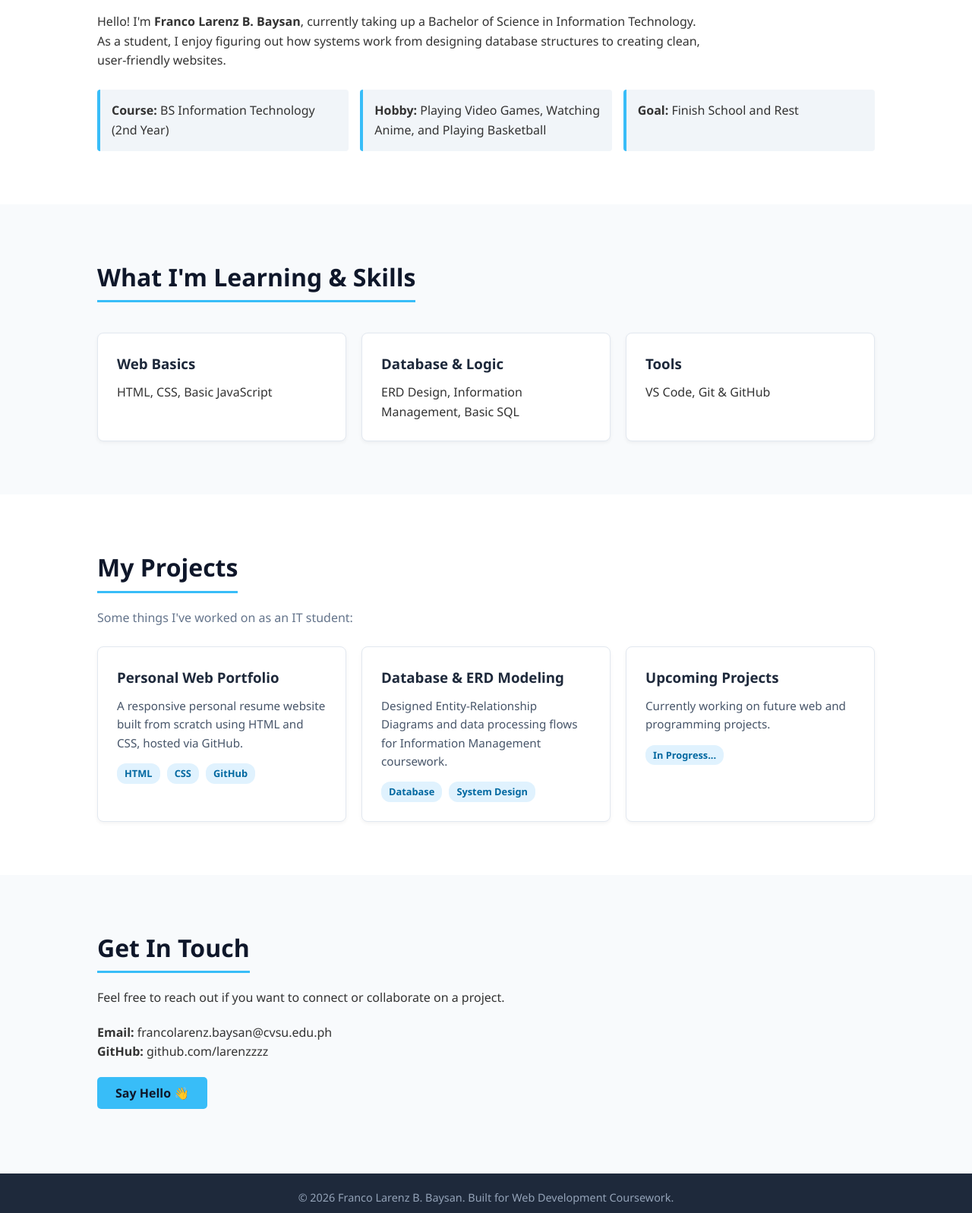
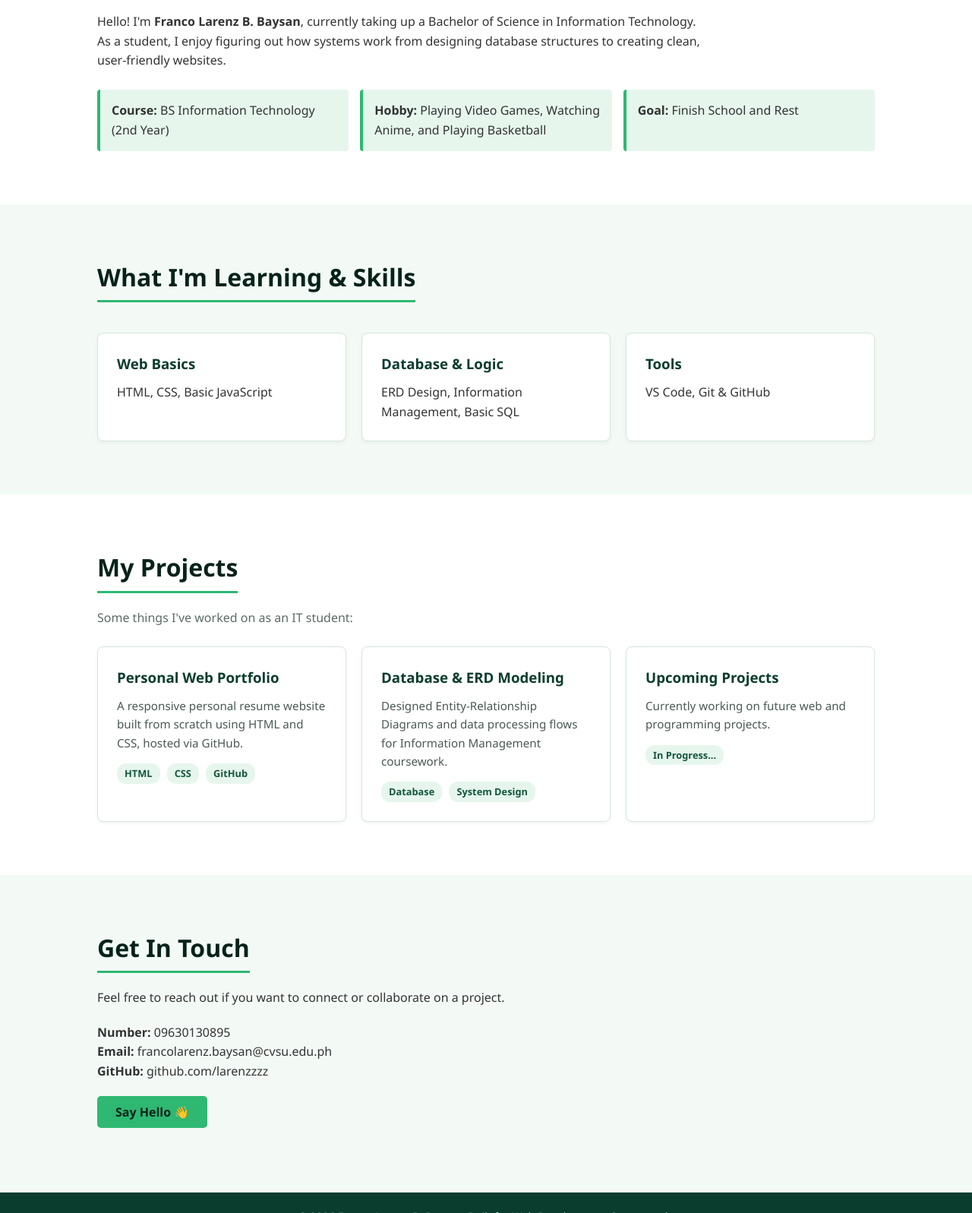
Before and after one commit to larenzzzz/BAYSAN_PORTFOLIO, a plain HTML site: page index.html in a window 1280 px wide. Shown: the part 663-2260 px from the top of the page at 76% size. Drawn offline with Linux system fonts and the light colour scheme; a script that the page names is missing.

Commit message:
added <p><strong>Number:</strong> 09630130895</p>

```diff
--- a/index.html
+++ b/index.html
@@ -102,6 +102,7 @@
         <h2>Get In Touch</h2>
         <p>Feel free to reach out if you want to connect or collaborate on a project.</p>
         <div class="contact-info">
+            <p><strong>Number:</strong> 09630130895</p>
             <p><strong>Email:</strong> francolarenz.baysan@cvsu.edu.ph</p>
             <p><strong>GitHub:</strong> github.com/larenzzzz</p>
         </div>
--- a/style.css
+++ b/style.css
@@ -21,7 +21,7 @@ body {
     justify-content: space-between;
     align-items: center;
     padding: 15px 10%;
-    background-color: #1e293b;
+    background-color: #0b3d2e;
     color: white;
     position: sticky;
     top: 0;
@@ -31,7 +31,7 @@ body {
 .logo {
     font-size: 1.3rem;
     font-weight: bold;
-    color: #38bdf8;
+    color: #2eb872;
 }
 
 .nav-links {
@@ -48,19 +48,19 @@ body {
 }
 
 .nav-links a:hover {
-    color: #38bdf8;
+    color: #2eb872;
 }
 
 /* Hero Section */
 .hero {
-    background-color: #0f172a;
+    background-color: #06231a;
     color: white;
     padding: 100px 10%;
     text-align: left;
 }
 
 .greeting {
-    color: #38bdf8;
+    color: #2eb872;
     font-size: 1.1rem;
     margin-bottom: 5px;
 }
@@ -72,21 +72,21 @@ body {
 
 .subtitle {
     font-size: 1.2rem;
-    color: #94a3b8;
+    color: #86e0b0;
     margin-bottom: 20px;
 }
 
 .bio {
     max-width: 600px;
-    color: #cbd5e1;
+    color: #cfe5da;
     margin-bottom: 30px;
 }
 
 .btn {
     display: inline-block;
     padding: 10px 24px;
-    background-color: #38bdf8;
-    color: #0f172a;
+    background-color: #2eb872;
+    color: #06231a;
     text-decoration: none;
     font-weight: bold;
     border-radius: 5px;
@@ -97,7 +97,7 @@ body {
 }
 
 .btn:hover {
-    background-color: #7dd3fc;
+    background-color: #86e0b0;
 }
 
 /* General Sections */
@@ -106,21 +106,21 @@ body {
 }
 
 .bg-light {
-    background-color: #f8fafc;
+    background-color: #f3faf6;
 }
 
 .section h2 {
     font-size: 2rem;
     margin-bottom: 20px;
-    color: #0f172a;
-    border-bottom: 3px solid #38bdf8;
+    color: #06231a;
+    border-bottom: 3px solid #2eb872;
     display: inline-block;
     padding-bottom: 5px;
 }
 
 .section-desc {
     margin-bottom: 25px;
-    color: #64748b;
+    color: #5b6b64;
 }
 
 /* About Section */
@@ -137,9 +137,9 @@ body {
 }
 
 .info-box {
-    background: #f1f5f9;
+    background: #e6f6ed;
     padding: 15px;
-    border-left: 4px solid #38bdf8;
+    border-left: 4px solid #2eb872;
     border-radius: 4px;
 }
 
@@ -155,25 +155,25 @@ body {
     background: white;
     padding: 25px;
     border-radius: 8px;
-    border: 1px solid #e2e8f0;
+    border: 1px solid #d6e6dd;
     box-shadow: 0 2px 5px rgba(0,0,0,0.05);
 }
 
 .skill-card h3, .project-card h3 {
     margin-bottom: 10px;
-    color: #1e293b;
+    color: #0b3d2e;
 }
 
 .project-card p {
-    color: #475569;
+    color: #4a5a53;
     font-size: 0.95rem;
     margin-bottom: 15px;
 }
 
 .tag {
     display: inline-block;
-    background-color: #e0f2fe;
-    color: #0369a1;
+    background-color: #e6f6ed;
+    color: #14573f;
     font-size: 0.8rem;
     padding: 3px 10px;
     border-radius: 12px;
@@ -189,15 +189,15 @@ body {
 .hidden-msg {
     margin-top: 15px;
     font-weight: bold;
-    color: #0284c7;
+    color: #1b7a54;
 }
 
 /* Footer */
 footer {
     text-align: center;
     padding: 20px;
-    background-color: #1e293b;
-    color: #94a3b8;
+    background-color: #0b3d2e;
+    color: #86e0b0;
     font-size: 0.9rem;
 }
 
```
